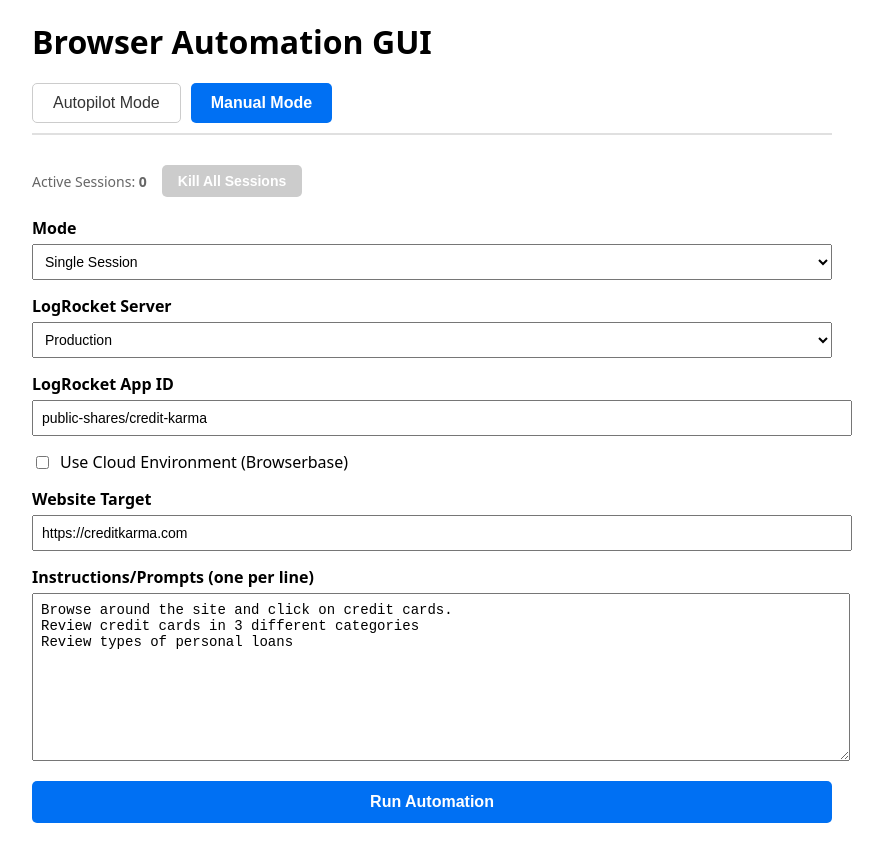
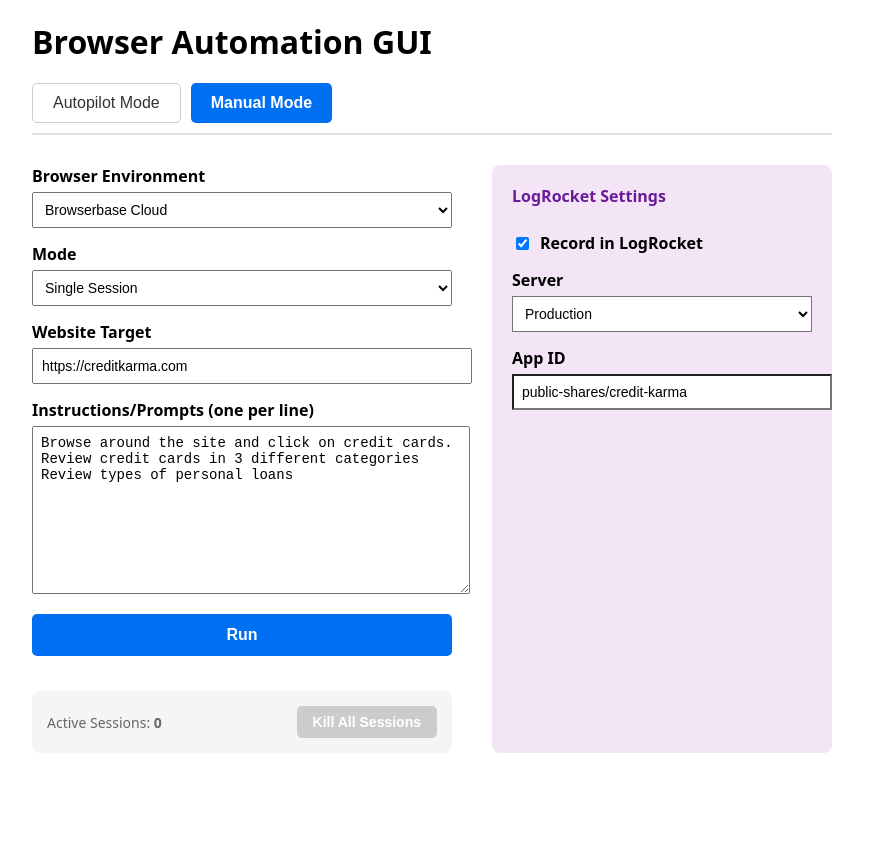
Before and after one commit to AppHubPlatform/demo-generator, a Next.js app: page / in a window 1280 px wide. Both pictures are taken after a click on the button "Manual Mode". Shown: the whole page, without its empty margins (208-1091 px from the left). After the commit the page ends 800 px from the top, so only its background shows below. Built offline with nearby package versions, Linux system fonts and the light colour scheme.

Commit message:
add record in LogRocket checkbox

```diff
--- a/app/api/run-automation/route.ts
+++ b/app/api/run-automation/route.ts
@@ -5,6 +5,7 @@ interface RequestBody {
     mode: 'single' | 'multiple' | 'mapped';
     useCloudEnv?: boolean;
     websiteTarget: string;
+    enableLogRocket?: boolean;
     logRocketServer?: 'demo' | 'staging' | 'prod';
     logRocketAppId?: string;
     instructionsPrompts?: string[];
@@ -15,7 +16,7 @@ interface RequestBody {
 export async function POST(request: NextRequest) {
     try {
         const body = await request.json() as RequestBody;
-        const { mode, useCloudEnv, websiteTarget, logRocketServer, logRocketAppId, instructionsPrompts, numSessions, listOfInstructionsPrompts } = body;
+        const { mode, useCloudEnv, websiteTarget, enableLogRocket, logRocketServer, logRocketAppId, instructionsPrompts, numSessions, listOfInstructionsPrompts } = body;
 
         // Force cloud environment in production
         const deploymentEnv = process.env.DEPLOYMENT_ENV || 'local';
@@ -36,6 +37,7 @@ export async function POST(request: NextRequest) {
                     useCloudEnv: effectiveUseCloudEnv,
                     websiteTarget,
                     instructionsPrompts,
+                    enableLogRocket: enableLogRocket !== false,
                     logRocketServer: logRocketServer || 'prod',
                     logRocketAppId: logRocketAppId || 'public-shares/credit-karma',
                 });
@@ -53,6 +55,7 @@ export async function POST(request: NextRequest) {
                     useCloudEnv: effectiveUseCloudEnv,
                     websiteTarget,
                     instructionsPrompts,
+                    enableLogRocket: enableLogRocket !== false,
                     logRocketServer: logRocketServer || 'prod',
                     logRocketAppId: logRocketAppId || 'public-shares/credit-karma',
                 });
@@ -69,6 +72,7 @@ export async function POST(request: NextRequest) {
                     useCloudEnv: effectiveUseCloudEnv,
                     websiteTarget,
                     listOfInstructionsPrompts,
+                    enableLogRocket: enableLogRocket !== false,
                     logRocketServer: logRocketServer || 'prod',
                     logRocketAppId: logRocketAppId || 'public-shares/credit-karma',
                 });
--- a/app/page.tsx
+++ b/app/page.tsx
@@ -9,12 +9,14 @@ type LogRocketServer = 'demo' | 'staging' | 'prod';
 export default function Home() {
   const [usageMode, setUsageMode] = useState<UsageMode>('autopilot');
   const [mode, setMode] = useState<Mode>('single');
-  const [useCloudEnv, setUseCloudEnv] = useState<boolean>(false);
+  const [useCloudEnv, setUseCloudEnv] = useState<boolean>(true);
   const [isProduction, setIsProduction] = useState<boolean>(false);
+  const [enableLogRocket, setEnableLogRocket] = useState<boolean>(true);
   const [logRocketServer, setLogRocketServer] = useState<LogRocketServer>('prod');
   const [logRocketAppId, setLogRocketAppId] = useState<string>('public-shares/credit-karma');
   const [websiteTarget, setWebsiteTarget] = useState<string>('https://creditkarma.com');
   const [instructionsPrompts, setInstructionsPrompts] = useState<string>('Browse around the site and click on credit cards.\nReview credit cards in 3 different categories\nReview types of personal loans');
+  const [mappedPrompts, setMappedPrompts] = useState<string[]>(['', '', '', '', '']);
   const [numSessions, setNumSessions] = useState<number>(1);
   const [isLoading, setIsLoading] = useState<boolean>(false);
   const [results, setResults] = useState<any>(null);
@@ -40,6 +42,7 @@ export default function Home() {
         mode,
         useCloudEnv,
         websiteTarget,
+        enableLogRocket,
         logRocketServer,
         logRocketAppId,
       };
@@ -53,9 +56,10 @@ export default function Home() {
       }
 
       if (mode === 'mapped') {
-        payload.listOfInstructionsPrompts = instructionsPrompts
-          .split('\n\n')
-          .map((group: string) => group.split('\n').filter((p: string) => p.trim()));
+        // Filter out blank prompts and split each prompt by newlines
+        payload.listOfInstructionsPrompts = mappedPrompts
+          .filter((prompt: string) => prompt.trim())
+          .map((prompt: string) => prompt.split('\n').filter((p: string) => p.trim()));
       }
 
       const response = await fetch('/api/run-automation', {
@@ -183,32 +187,37 @@ export default function Home() {
       {/* Manual Mode UI */}
       {usageMode === 'manual' && (
         <>
-          <div style={{ display: 'flex', justifyContent: 'space-between', alignItems: 'center', marginBottom: '20px' }}>
-            <div style={{ display: 'flex', alignItems: 'center', gap: '15px' }}>
-              <span style={{ fontSize: '14px', color: '#666' }}>
-                Active Sessions: <strong>{activeSessionCount}</strong>
-              </span>
-              <button
-                type="button"
-                onClick={handleKillAll}
-                disabled={isKilling || activeSessionCount === 0}
-                style={{
-                  padding: '8px 16px',
+      <form onSubmit={handleSubmit} style={{ display: 'flex', gap: '20px' }}>
+        {/* Main Settings Column */}
+        <div style={{ flex: 1, display: 'flex', flexDirection: 'column', gap: '15px' }}>
+          {!isProduction && (
+            <div>
+              <label style={{ display: 'block', marginBottom: '5px', fontWeight: 'bold' }}>
+                Browser Environment
+              </label>
+              <select
+                value={useCloudEnv ? 'cloud' : 'local'}
+                onChange={(e) => setUseCloudEnv(e.target.value === 'cloud')}
+                style={{ width: '100%', padding: '8px', fontSize: '14px' }}
+              >
+                <option value="cloud">Browserbase Cloud</option>
+                <option value="local">Local Browser</option>
+              </select>
+            </div>
+          )}
+          {isProduction && (
+            <div style={{
+              padding: '10px',
+              backgroundColor: '#e3f2fd',
+              border: '1px solid #2196f3',
+              borderRadius: '5px',
               fontSize: '14px',
-                  fontWeight: 'bold',
-                  backgroundColor: isKilling || activeSessionCount === 0 ? '#ccc' : '#dc3545',
-                  color: 'white',
-                  border: 'none',
-                  borderRadius: '5px',
-                  cursor: isKilling || activeSessionCount === 0 ? 'not-allowed' : 'pointer',
-                }}
-              >
-                {isKilling ? 'Killing...' : 'Kill All Sessions'}
-              </button>
+              color: '#1565c0'
+            }}>
+              <strong>Production Mode:</strong> Using cloud environment (Browserbase)
             </div>
-          </div>
+          )}
 
-      <form onSubmit={handleSubmit} style={{ display: 'flex', flexDirection: 'column', gap: '15px' }}>
           <div>
             <label style={{ display: 'block', marginBottom: '5px', fontWeight: 'bold' }}>
               Mode
@@ -223,59 +232,6 @@ export default function Home() {
               <option value="mapped">Mapped Sessions</option>
             </select>
           </div>
-
-        <div>
-          <label style={{ display: 'block', marginBottom: '5px', fontWeight: 'bold' }}>
-            LogRocket Server
-          </label>
-          <select
-            value={logRocketServer}
-            onChange={(e) => setLogRocketServer(e.target.value as LogRocketServer)}
-            style={{ width: '100%', padding: '8px', fontSize: '14px' }}
-          >
-            <option value="prod">Production</option>
-            <option value="staging">Staging</option>
-            <option value="demo">Demo</option>
-          </select>
-        </div>
-
-        <div>
-          <label style={{ display: 'block', marginBottom: '5px', fontWeight: 'bold' }}>
-            LogRocket App ID
-          </label>
-          <input
-            type="text"
-            value={logRocketAppId}
-            onChange={(e) => setLogRocketAppId(e.target.value)}
-            placeholder="e.g., public-shares/credit-karma"
-            style={{ width: '100%', padding: '8px', fontSize: '14px' }}
-          />
-        </div>
-
-        {!isProduction && (
-          <div>
-            <label style={{ display: 'flex', alignItems: 'center', gap: '8px' }}>
-              <input
-                type="checkbox"
-                checked={useCloudEnv}
-                onChange={(e) => setUseCloudEnv(e.target.checked)}
-              />
-              Use Cloud Environment (Browserbase)
-            </label>
-          </div>
-        )}
-        {isProduction && (
-          <div style={{
-            padding: '10px',
-            backgroundColor: '#e3f2fd',
-            border: '1px solid #2196f3',
-            borderRadius: '5px',
-            fontSize: '14px',
-            color: '#1565c0'
-          }}>
-            <strong>Production Mode:</strong> Using cloud environment (Browserbase)
-          </div>
-        )}
 
           <div>
             <label style={{ display: 'block', marginBottom: '5px', fontWeight: 'bold' }}>
@@ -306,23 +262,43 @@ export default function Home() {
             </div>
           )}
 
+          {mode === 'mapped' ? (
+            <div>
+              <label style={{ display: 'block', marginBottom: '10px', fontWeight: 'bold' }}>
+                Session Prompts (one prompt per session)
+              </label>
+              {mappedPrompts.map((prompt, index) => (
+                <div key={index} style={{ marginBottom: '10px' }}>
+                  <label style={{ display: 'block', marginBottom: '5px', fontSize: '14px', color: '#666' }}>
+                    Session {index + 1}
+                  </label>
+                  <textarea
+                    value={prompt}
+                    onChange={(e) => {
+                      const newPrompts = [...mappedPrompts];
+                      newPrompts[index] = e.target.value;
+                      setMappedPrompts(newPrompts);
+                    }}
+                    placeholder={`Enter instructions for session ${index + 1} (leave blank to skip)`}
+                    style={{ width: '100%', padding: '8px', fontSize: '14px', minHeight: '80px' }}
+                  />
+                </div>
+              ))}
+            </div>
+          ) : (
             <div>
               <label style={{ display: 'block', marginBottom: '5px', fontWeight: 'bold' }}>
-            Instructions/Prompts
-            {mode === 'mapped'
-              ? ' (separate session groups with blank line)'
-              : ' (one per line)'}
+                Instructions/Prompts (one per line)
               </label>
               <textarea
                 value={instructionsPrompts}
                 onChange={(e) => setInstructionsPrompts(e.target.value)}
-            placeholder={mode === 'mapped'
-              ? "Session 1 prompt 1\nSession 1 prompt 2\n\nSession 2 prompt 1\nSession 2 prompt 2"
-              : "Prompt 1\nPrompt 2\nPrompt 3"}
+                placeholder="Prompt 1\nPrompt 2\nPrompt 3"
                 style={{ width: '100%', padding: '8px', fontSize: '14px', minHeight: '150px' }}
                 required
               />
             </div>
+          )}
 
           <button
             type="submit"
@@ -338,8 +314,113 @@ export default function Home() {
               cursor: (isLoading || isKilling) ? 'not-allowed' : 'pointer',
             }}
           >
-          {isLoading ? 'Running...' : isKilling ? 'Killing Sessions...' : 'Run Automation'}
+            {isLoading ? 'Running...' : isKilling ? 'Killing Sessions...' : 'Run'}
           </button>
+
+          {/* Active Sessions Section */}
+          <div style={{
+            marginTop: '20px',
+            padding: '15px',
+            backgroundColor: '#f5f5f5',
+            borderRadius: '8px',
+            display: 'flex',
+            justifyContent: 'space-between',
+            alignItems: 'center'
+          }}>
+            <span style={{ fontSize: '14px', color: '#666' }}>
+              Active Sessions: <strong>{activeSessionCount}</strong>
+            </span>
+            <button
+              type="button"
+              onClick={handleKillAll}
+              disabled={isKilling || activeSessionCount === 0}
+              style={{
+                padding: '8px 16px',
+                fontSize: '14px',
+                fontWeight: 'bold',
+                backgroundColor: isKilling || activeSessionCount === 0 ? '#ccc' : '#dc3545',
+                color: 'white',
+                border: 'none',
+                borderRadius: '5px',
+                cursor: isKilling || activeSessionCount === 0 ? 'not-allowed' : 'pointer',
+              }}
+            >
+              {isKilling ? 'Killing...' : 'Kill All Sessions'}
+            </button>
+          </div>
+        </div>
+
+        {/* LogRocket Settings Sidebar */}
+        <div style={{
+          width: '300px',
+          marginLeft: '20px',
+          padding: '20px',
+          backgroundColor: '#f3e5f5',
+          borderRadius: '8px',
+          display: 'flex',
+          flexDirection: 'column',
+          gap: '15px'
+        }}>
+          <h3 style={{ margin: '0 0 10px 0', fontSize: '16px', color: '#6a1b9a' }}>
+            LogRocket Settings
+          </h3>
+
+          <div>
+            <label style={{ display: 'flex', alignItems: 'center', gap: '8px', cursor: 'pointer' }}>
+              <input
+                type="checkbox"
+                checked={enableLogRocket}
+                onChange={(e) => setEnableLogRocket(e.target.checked)}
+                style={{ cursor: 'pointer' }}
+              />
+              <span style={{ fontWeight: 'bold' }}>Record in LogRocket</span>
+            </label>
+          </div>
+
+          <div>
+            <label style={{ display: 'block', marginBottom: '5px', fontWeight: 'bold', color: enableLogRocket ? 'inherit' : '#999' }}>
+              Server
+            </label>
+            <select
+              value={logRocketServer}
+              onChange={(e) => setLogRocketServer(e.target.value as LogRocketServer)}
+              disabled={!enableLogRocket}
+              style={{
+                width: '100%',
+                padding: '8px',
+                fontSize: '14px',
+                backgroundColor: enableLogRocket ? 'white' : '#f0f0f0',
+                color: enableLogRocket ? 'inherit' : '#999',
+                cursor: enableLogRocket ? 'pointer' : 'not-allowed'
+              }}
+            >
+              <option value="prod">Production</option>
+              <option value="staging">Staging</option>
+              <option value="demo">Demo</option>
+            </select>
+          </div>
+
+          <div>
+            <label style={{ display: 'block', marginBottom: '5px', fontWeight: 'bold', color: enableLogRocket ? 'inherit' : '#999' }}>
+              App ID
+            </label>
+            <input
+              type="text"
+              value={logRocketAppId}
+              onChange={(e) => setLogRocketAppId(e.target.value)}
+              disabled={!enableLogRocket}
+              placeholder="e.g., public-shares/credit-karma"
+              style={{
+                width: '100%',
+                padding: '8px',
+                fontSize: '14px',
+                backgroundColor: enableLogRocket ? 'white' : '#f0f0f0',
+                color: enableLogRocket ? 'inherit' : '#999',
+                cursor: enableLogRocket ? 'text' : 'not-allowed'
+              }}
+            />
+          </div>
+        </div>
       </form>
 
       {error && (
--- a/lib/logRocketScript.ts
+++ b/lib/logRocketScript.ts
@@ -3,9 +3,8 @@
 type LogRocketServer = 'demo' | 'staging' | 'prod';
 
 interface LogRocketConfig {
-  serverURL?: string;
-  dashboardHost?: string;
-  appID?: string;
+  serverURL: string;
+  dashboardHost: string;
 }
 
 function getLogRocketConfig(server: LogRocketServer): LogRocketConfig {
@@ -13,28 +12,24 @@ function getLogRocketConfig(server: LogRocketServer): LogRocketConfig {
     case 'staging':
       return {
         serverURL: 'https://staging-i.logrocket.io/i',
-        dashboardHost: 'https://staging.logrocket.io',
-        appID: 'public-shares/credit-karma'
+        dashboardHost: 'https://staging.logrocket.com'
       };
     case 'demo':
       return {
         serverURL: 'https://demo.logrocket.com/i',
-        dashboardHost: 'https://demo.logrocket.com',
-        appID: 'public-shares/credit-karma'
+        dashboardHost: 'https://demo.logrocket.com'
       };
     case 'prod':
     default:
       return {
         serverURL: 'https://r.lgrckt-in.com/i',
-        dashboardHost: 'https://app.logrocket.com',
-        appID: 'public-shares/credit-karma'
+        dashboardHost: 'https://app.logrocket.com'
       };
   }
 }
 
-export function generateLogRocketScript(server: LogRocketServer = 'prod', customAppId?: string): string {
+export function generateLogRocketScript(server: LogRocketServer = 'prod', appID: string = 'public-shares/credit-karma'): string {
   const config = getLogRocketConfig(server);
-  const appID = customAppId || config.appID;
 
   return `
 // This file handles LogRocket initialization in the page context
```
Also changed, not shown: lib/automation.ts (+14 -5 lines). Lines whose indentation alone changed are shown as unchanged.
